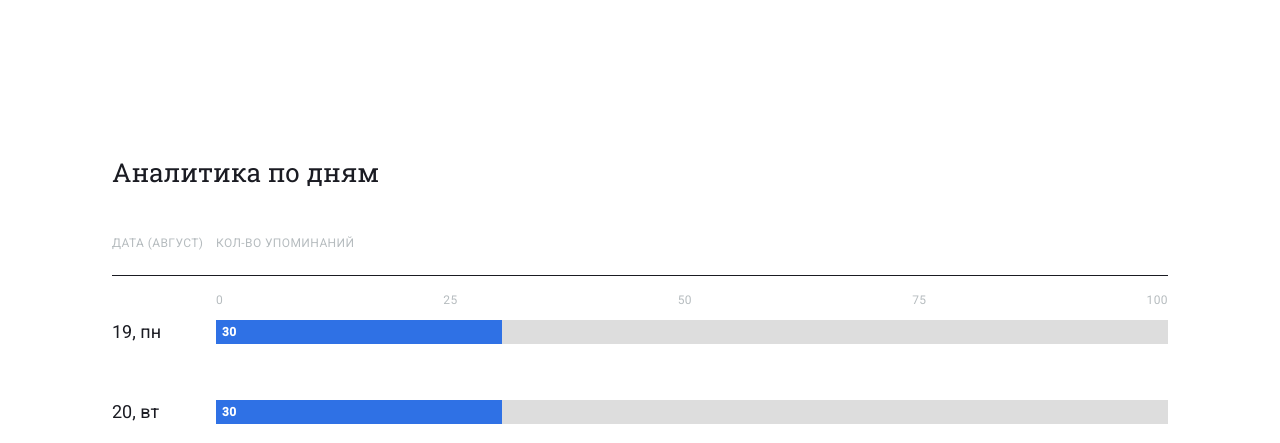
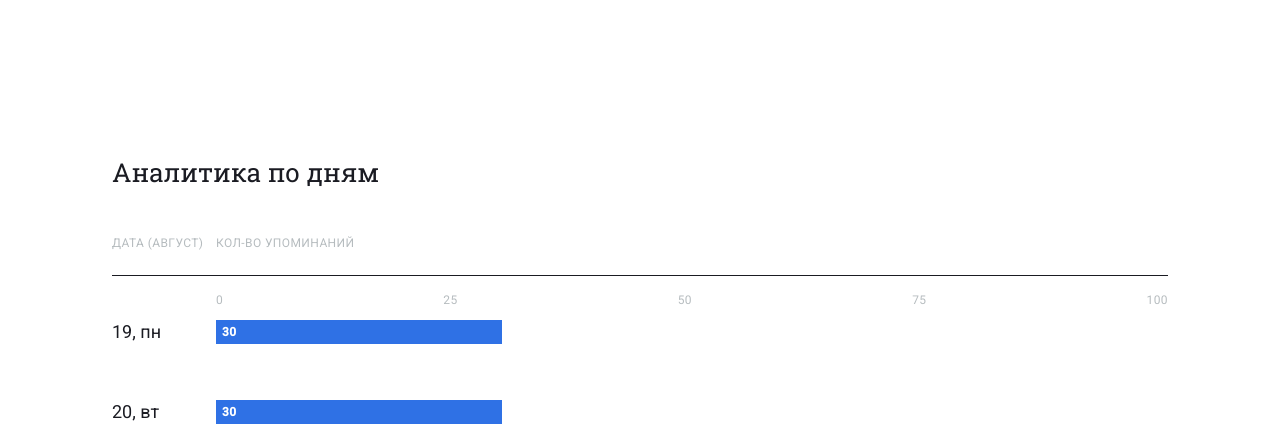
Before and after one commit to Rhamphorhynchus/NewzAnalizer, a website built with webpack: page src/analytics.html in a window 1280 px wide. Shown: the part 357-800 px from the top of the page. Built offline with nearby package versions, Linux system fonts and the light colour scheme.

Commit message:
background color of the inactive bar removed

```diff
--- a/src/blocks/table/__histogram-value/table__histogram-value.css
+++ b/src/blocks/table/__histogram-value/table__histogram-value.css
@@ -1,6 +1,6 @@
 .table__histogram-value-container {
     width: calc(100% - 104px);
-    background: #ddd;
+    /*background: #ddd;*/
 }
 
 .table__histogram-value {
```
